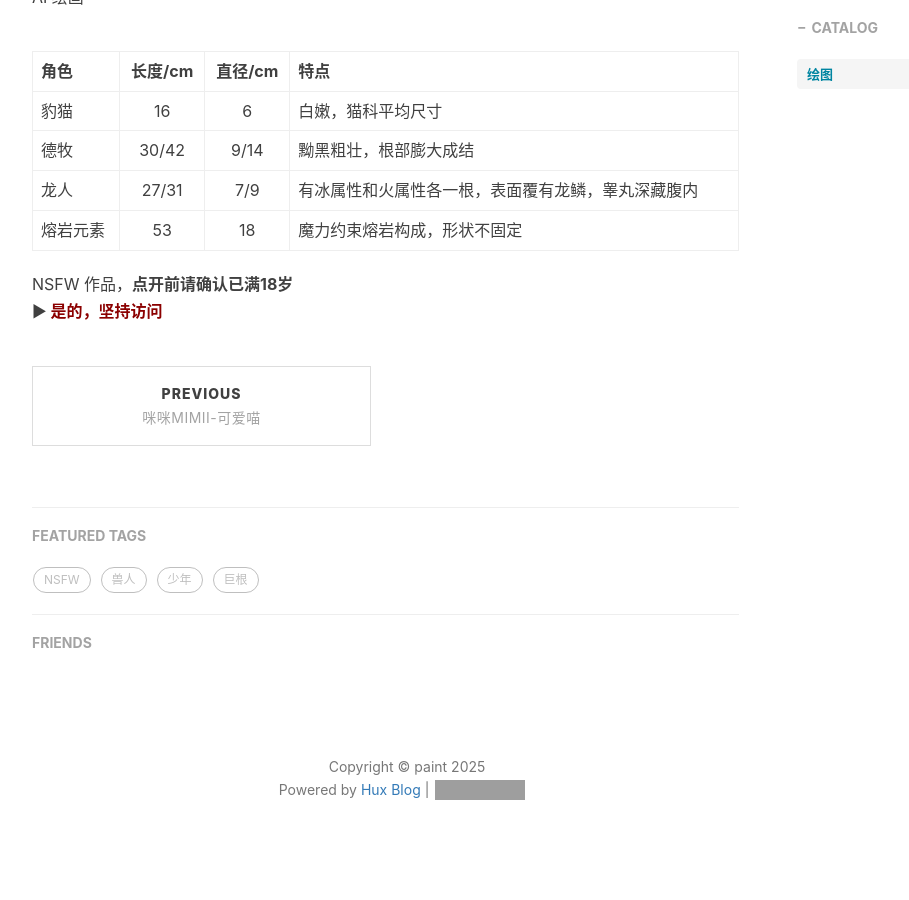
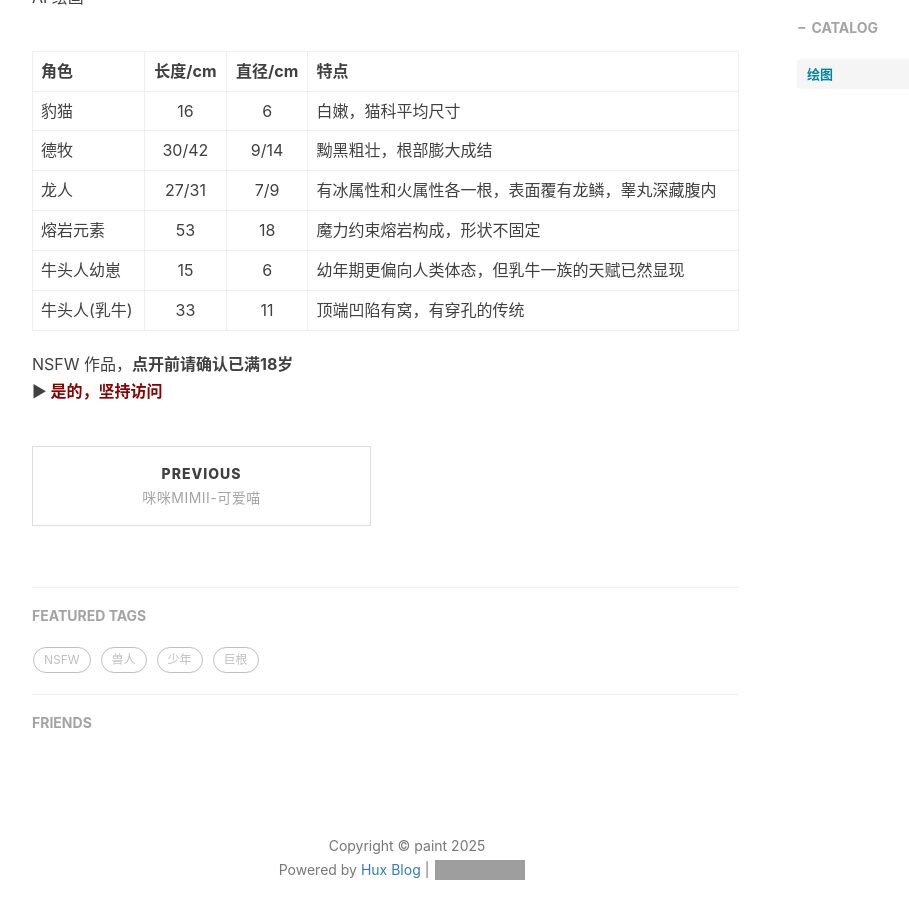
Before and after one commit to furry-me/furry-me.github.io, a Jekyll site: the page built from _posts/2025-08-13-NSFW-penis-list.markdown, in a window 1280 px wide and 900 px high, scrolled down 636 px. Shown: the whole window, without its empty margins (233-1142 px from the left). Built offline with Jekyll 4.4.1, drawn with Linux system fonts in a browser that asks for light colours; nearby versions of some CDN libraries; comment, search, counter and statistics services are not loaded; grey boxes are pictures that could not be loaded.

Commit message:
Update 2025-08-13-NSFW-penis-list.markdown

```diff
--- a/_posts/2025-08-13-NSFW-penis-list.markdown
+++ b/_posts/2025-08-13-NSFW-penis-list.markdown
@@ -21,6 +21,8 @@ AI 绘画
 | 德牧     | 30/42     | 9/14 |  黝黑粗壮，根部膨大成结  |
 | 龙人     | 27/31   | 7/9  |  有冰属性和火属性各一根，表面覆有龙鳞，睾丸深藏腹内  |
 | 熔岩元素 | 53     | 18    |  魔力约束熔岩构成，形状不固定 |
+| 牛头人幼崽| 15     | 6    |  幼年期更偏向人类体态，但乳牛一族的天赋已然显现 |
+| 牛头人(乳牛)| 33   | 11   |  顶端凹陷有窝，有穿孔的传统 |
 
 <details>
 <summary>NSFW 作品，<b>点开前请确认已满18岁</b><br>
@@ -28,4 +30,5 @@ AI 绘画
 </summary><p>
     <img src="/img/my-paint/比大小/1-cat-dog.png"/>
     <img src="/img/my-paint/比大小/2-dragon-lava.png"/>
+    <img src="/img/my-paint/比大小/3-cow-boy.png"/>
 </p></details>
```
